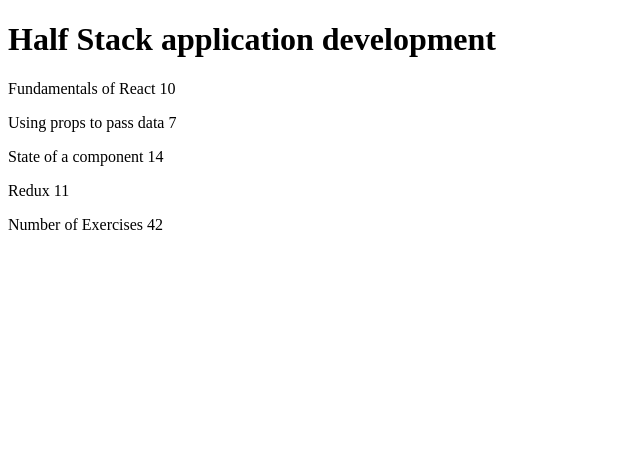
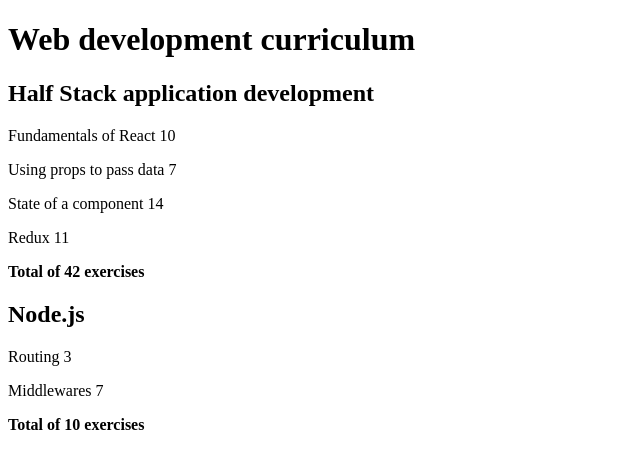
Before and after one commit to lsDantas/Full-Stack-Open-2021, a React (Create React App) app in the folder part1/courseinfo/: page / in a window 1280 px wide. Shown: the top 468 px of the page, without its empty margins (0-640 px from the left). Built offline with nearby package versions, Linux system fonts and the light colour scheme.

Commit message:
Exercise 2.4

```diff
--- a/part1/courseinfo/src/App.js
+++ b/part1/courseinfo/src/App.js
@@ -1,17 +1,25 @@
 const Course = ({course}) => {
   return (
     <div>
-      <Header course={course} />
+      <CourseHeader course={course} />
       <Content parts={course.parts} />
       <Total parts={course.parts} />
     </div>
   );
 }
 
-const Header = (props) => {
+const Header = ({title}) => {
   return (
     <>
-      <h1>{props.course.name}</h1>
+      <h1>{title}</h1>
+    </>
+  );
+}
+
+const CourseHeader = (props) => {
+  return (
+    <>
+      <h2>{props.course.name}</h2>
     </>
   );
 }
@@ -43,7 +51,7 @@
   return (
     <>
       <p>
-        Number of Exercises {total}
+        <b>Total of {total} exercises</b>
       </p>
     </>
   );
@@ -51,8 +59,10 @@
 
 
 function App() {
-  const course = {
+  const courses = [
+    {
       name: 'Half Stack application development',
+      id: 1,
       parts: [
         {
           name: 'Fundamentals of React',
@@ -75,11 +85,32 @@
           id: 4
         }
       ]
-  };
-
+    },
+    {
+      name: 'Node.js',
+      id: 2,
+      parts: [
+        {
+          name: 'Routing',
+          exercises: 3,
+          id: 1
+        },
+        {
+          name: 'Middlewares',
+          exercises: 7,
+          id: 2
+        }
+      ]
+    }
+  ];
 
   return (
-    <Course course={course} />
+    <>
+    <Header title="Web development curriculum" />
+    {courses.map(course =>
+      <Course key={course.id} course={course} />
+    )}
+    </>
   );
 }
 
```
Lines whose indentation alone changed are shown as unchanged.
